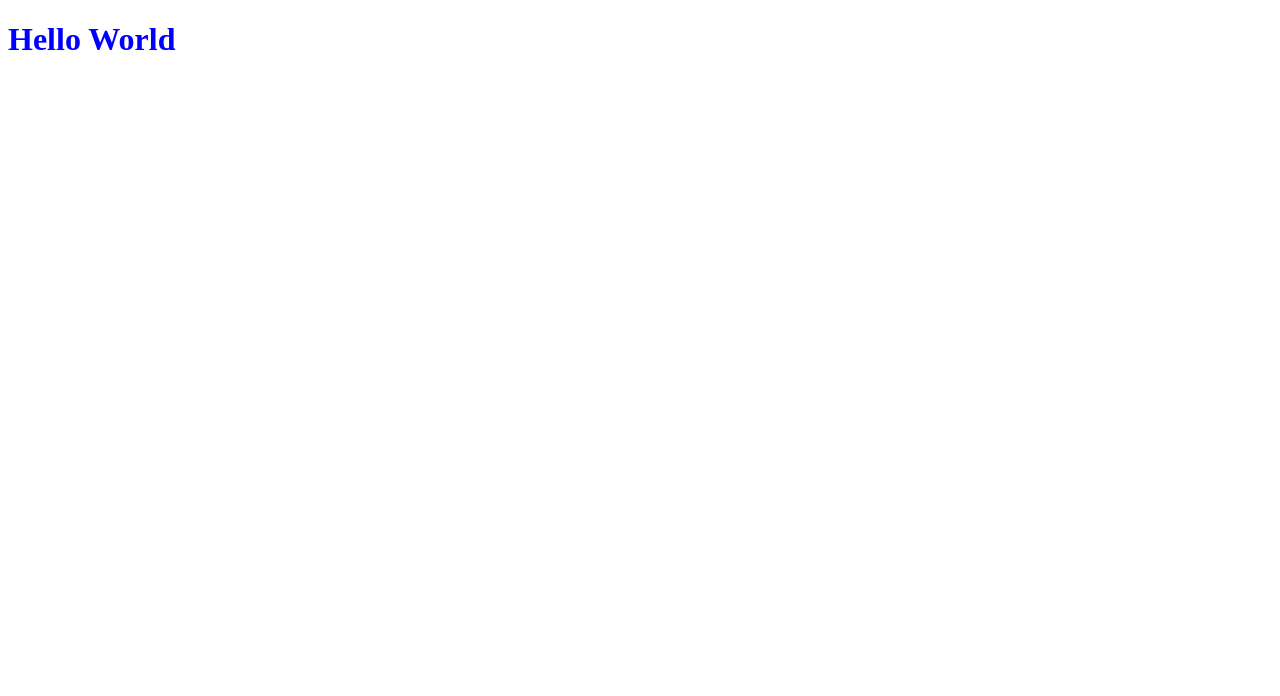
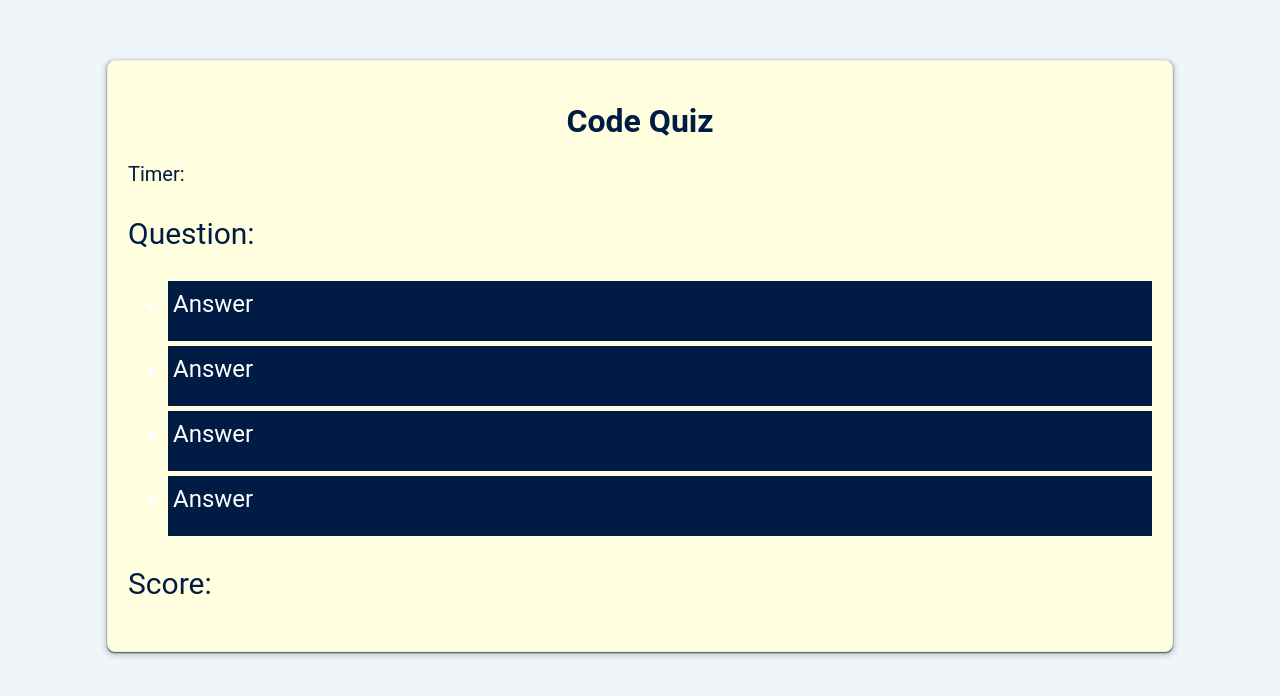
Before and after one commit to PatrickJaMc/Challenge-4-Code-Quiz, a plain HTML site: page index.html in a window 1280 px wide. Drawn offline with Linux system fonts and the light colour scheme.

Commit message:
created selectors and added unordered answer tabs to CSS

```diff
--- a/assets/style.css
+++ b/assets/style.css
@@ -1,3 +1,143 @@
+body {
+  font-family: "Roboto", sans-serif;
+  background-color: #eff5f8;
+  color: #001b44;
+}
+
 h1 {
-    color: blue;
+  text-align: center;
 }
+
+.card {
+  display: block;
+  background-color:	#FFFFE0;
+  border: 1px solid #eceff1;
+  border-radius: 8px;
+  box-shadow: rgba(60, 64, 67, 2) 0 1px 2px 0,
+    rgba(60, 64, 67, 0.15) 0 2px 4px 3px;
+  margin: 60px auto;
+  padding: 20px;
+  width: 80vw;
+}
+
+.timer{
+  font-size: 20px;
+}
+.question{
+  font-size: 30px;
+}
+
+li {
+  height: 50px;
+  margin-top: 5px;
+  margin-bottom: 5px;
+  padding: 5px;
+  background-color:  #001b44;
+  color: white;
+  font-size: 1.5em;
+  line-height: 1.5;
+}
+
+.score {
+  font-size: 30px;
+}
+
+
+
+
+
+
+
+
+
+
+
+
+
+
+
+
+
+
+
+
+
+
+
+
+
+
+
+
+/*
+
+body {
+  font-family: "Roboto", sans-serif;
+  background-color: #eff5f8;
+  color: #001b44;
+}
+
+label {
+  font-size: 30px;
+}
+
+p {
+  font-size: 20px;
+}
+
+
+
+h1 {
+  text-align: center;
+}
+
+ul {
+  list-style-type: none;
+  padding: 0;
+  background-color: white;
+}
+
+li {
+  height: 50px;
+  margin-top: 5px;
+  margin-bottom: 5px;
+  padding: 5px;
+  background-color:  #001b44;
+  color: white;
+  font-size: 1.5em;
+  line-height: 1.5;
+}
+
+li:before {
+  content: "\200B";
+  position: absolute;
+}
+
+li::after {
+  content: " ";
+  display: block;
+  clear: both;
+}
+
+li button {
+  float: right;
+  border: none;
+  height: 40px;
+  cursor: pointer;
+  background-color: #ff7034;
+  color: white;
+  font-size: 1em;
+}
+
+.card {
+  display: block;
+  background-color:	#FFFFE0;
+  border: 1px solid #eceff1;
+  border-radius: 8px;
+  box-shadow: rgba(60, 64, 67, 2) 0 1px 2px 0,
+    rgba(60, 64, 67, 0.15) 0 2px 4px 3px;
+  margin: 60px auto;
+  padding: 20px;
+  width: 80vw;
+}
+*/
--- a/index.html
+++ b/index.html
@@ -1,15 +1,25 @@
 <!DOCTYPE html>
 <html lang="en">
-<head>
-    <meta charset="UTF-8">
-    <meta http-equiv="X-UA-Compatible" content="IE=edge">
-    <meta name="viewport" content="width=device-width, initial-scale=1.0">
-    <link rel="stylesheet" href = "assets/style.css" />
+  <head>
+    <meta charset="UTF-8" />
+    <meta name="viewport" content="width=device-width, initial-scale=1.0" />
+    <meta http-equiv="X-UA-Compatible" content="ie=edge" />
+    <link rel="stylesheet" href="./assets/style.css" />
     <title>Code Quiz</title>
-</head>
-<body>
-    <h1>Hello World</h1>
-
-</body>
-<script src="assets/script.js"></script>
+  </head>
+  <body>
+    <div class="card">
+      <h1>Code Quiz</h1>
+        <p class="timer">Timer:</p>
+        <p class="question">Question: </p>
+          <ul>
+            <li>Answer</li>
+            <li>Answer</li>
+            <li>Answer</li>
+            <li>Answer</li>
+          </ul>
+      <p class="score">Score:</span></p>
+  </div>
+    <script src="./assets/script.js"></script>
+  </body>
 </html>
```
Also changed, not shown: 1 other file.
